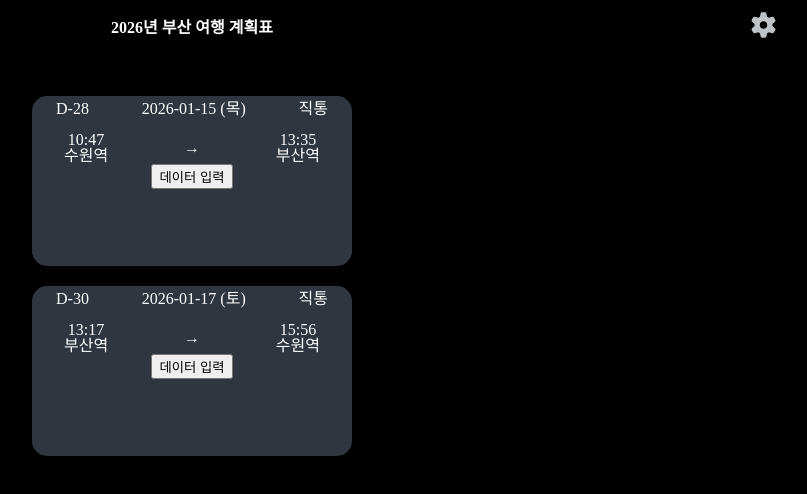
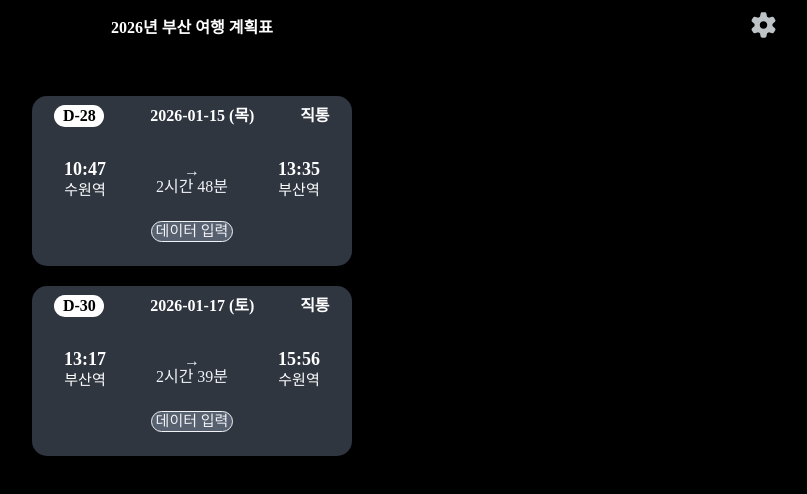
Before and after one commit to Rayched/busantravel-planner, a React (Create React App) app: page /busantravel-planner/transport in a window 1280 px wide. Shown: the top 494 px of the page, without its empty margins (448-1255 px from the left). Built offline with nearby package versions, Linux system fonts and the light colour scheme.

Commit message:
20251220, 교통편 page style update

```diff
--- a/src/DateFns.ts
+++ b/src/DateFns.ts
@@ -42,3 +42,24 @@ export const GetDiffs = (TargetDt: string) => {
         return `D-${DiffMS}`;
     }
 };
+
+type T_GetDiffTimes = {
+    StartTime: string,
+    EndTime: string
+};
+
+export const GetDiffTimes = ({StartTime, EndTime}: T_GetDiffTimes) => {
+    const StartMS = new Date(StartTime).getTime();
+    const EndMS = new Date(EndTime).getTime();
+
+    const Diffs = EndMS - StartMS;
+
+    const GetMinutes = (Diffs / (1000 * 60)) % 60;
+
+    const GetHours = Math.floor(Diffs / (1000 * 60 * 60));
+
+    return {
+        hour: GetHours,
+        minute: GetMinutes
+    };
+};
--- a/src/components/Transport/Ticket.tsx
+++ b/src/components/Transport/Ticket.tsx
@@ -1,6 +1,6 @@
 import styled from "styled-components";
 import { I_Ticket, PlannerData } from "../../PlannerData";
-import { GetDayText, GetDiffs } from "../../DateFns";
+import { GetDayText, GetDiffs, GetDiffTimes } from "../../DateFns";
 import { useEffect, useState } from "react";
 
 const Container = styled.div`
@@ -16,17 +16,31 @@ const Container = styled.div`
 `;
 
 const DateBox = styled.div`
-    width: 85%;
+    width: 86%;
+    max-width: 300px;
     display: flex;
     flex-direction: row;
     align-items: center;
     justify-content: space-between;
     margin: 5px 0px;
+    padding: 4px 0px;
+    font-weight: bold;
+
+    .Diffs {
+        display: flex;
+        align-items: center;
+        justify-content: center;
+        color: black;
+        background-color: white;
+        padding: 3px 5px;
+        border-radius: 15px;
+        width: 40px;
+    };
 `;
 
 const TrainBox = styled.div`
     width: 80%;
-    margin-top: 10px;
+    height: 50%;
     display: flex;
     flex-direction: row;
     align-items: center;
@@ -38,6 +52,29 @@ const TrainData = styled.div`
     flex-direction: column;
     align-items: center;
     justify-content: center;
+
+    .Times {
+        font-size: 18px;
+        margin-bottom: 5px;
+        font-weight: bold;
+    };
+
+    .stations {
+        font-size: 15px;
+    }
+`;
+
+const DiffTimeBox = styled.div`
+    display: flex;
+    flex-direction: column;
+    align-items: center;
+    justify-content: center;
+    color: ${(props) => props.theme.ItemTextColor};
+
+    .Arrows {
+        font-size: 17px;
+        font-weight: bold;
+    }
 `;
 
 const PersonalInfo = styled.div`
@@ -47,9 +84,23 @@ const PersonalInfo = styled.div`
     justify-content: center;
 `;
 
+const AddButtons = styled.div`
+    padding: 2px 4px;
+    color: ${(props) => props.theme.ItemTextColor};
+    background-color: ${(props) => props.theme.ItemActiveColor};
+    border: 1px solid ${(props) => props.theme.ItemTextColor};
+    border-radius: 15px;
+    font-size: 15px;
+`;
+
 export default function Ticket({targetDt, ticketId, startNm, startTm, endNm, endTm}: I_Ticket){
     const Days = GetDayText(targetDt);
     const Diffs = GetDiffs(targetDt);
+
+    const DiffTime = GetDiffTimes({
+        StartTime: `${targetDt}T${startTm}:00`,
+        EndTime: `${targetDt}T${endTm}:00`
+    });
 
     const [isAdds, setAdds] = useState(false);
     const [TrainNum, setTrainNum] = useState("");
@@ -59,7 +110,7 @@ export default function Ticket({targetDt, ticketId, startNm, startTm, endNm, end
         const TrainNumber = window.prompt("몇 호차 인가요? (숫자만 입력)");
         const SeatNumber = window.prompt("좌석 번호는 어떻게 되나요?");
 
-        if(TrainNumber !== "" && SeatNumber !== ""){
+        if(TrainNumber !== null && SeatNumber !== null){
             const Locals = window.localStorage;
 
             const Infos = {
@@ -99,22 +150,25 @@ export default function Ticket({targetDt, ticketId, startNm, startTm, endNm, end
     return (
         <Container key={ticketId}>
             <DateBox>
-                <div>{Diffs}</div>
+                <div className="Diffs">{Diffs}</div>
                 <div>{`${targetDt} (${Days})`}</div>
                 <div>직통</div>
             </DateBox>
             <TrainBox>
                 <TrainData>
-                    <div>{startTm}</div>
-                    <div>{startNm}</div>
+                    <div className="Times">{startTm}</div>
+                    <div className="stations">{startNm}</div>
                 </TrainData>
-                <div>→</div>
+                <DiffTimeBox>
+                    <div>→</div>
+                    <div>{DiffTime.hour}시간 {DiffTime.minute}분</div>
+                </DiffTimeBox>
                 <TrainData>
-                    <div>{endTm}</div>
-                    <div>{endNm}</div>
+                    <div className="Times">{endTm}</div>
+                    <div className="stations">{endNm}</div>
                 </TrainData>
             </TrainBox>
-            {!isAdds ? <button onClick={DataInput}>데이터 입력</button> : null}
+            {!isAdds ? <AddButtons onClick={DataInput}>데이터 입력</AddButtons> : null}
             {
                 isAdds ? (
                     <PersonalInfo>
```
